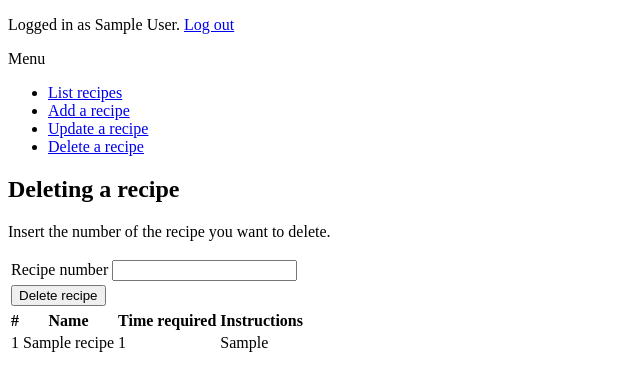
After one commit to lauriap/OnlineRecipes, a Flask app: page /recipes/delete/ in a window 1280 px wide. The commit adds this page. Shown: the top 391 px of the page, without its empty margins (0-640 px from the left). Run offline with Flask 2, Linux system fonts and the light colour scheme; a user stored in the database is signed in; tables that the repository leaves empty hold one stand-in row (values such as "Sample post").

Commit message:
Vko3 v. 0.98

```diff
--- a/application/recipes/forms.py
+++ b/application/recipes/forms.py
@@ -8,3 +8,10 @@ class RecipeForm(FlaskForm):
 
     class Meta:
         csrf = False
+
+
+class DeleteForm(FlaskForm):
+    id = IntegerField("Recipe number")
+
+    class Meta:
+        csrf = False
--- a/application/recipes/views.py
+++ b/application/recipes/views.py
@@ -3,7 +3,7 @@ from flask_login import login_required, current_user
 
 from application import app, db
 from application.recipes.models import Recipe
-from application.recipes.forms import RecipeForm
+from application.recipes.forms import RecipeForm, DeleteForm
 
 
 @app.route("/recipes", methods=["GET"])
@@ -60,3 +60,26 @@ def recipes_create():
     db.session().commit()
 
     return redirect(url_for("recipes_index"))
+
+@app.route("/recipes/delete/", methods=["GET"])
+@login_required
+def recipes_deleteform():
+
+    return render_template("recipes/delete.html", form = DeleteForm(), recipes = Recipe.query.all())
+
+@app.route("/recipes/delete", methods=["POST"])
+@login_required
+def recipes_delete():
+
+    form = DeleteForm(request.form)
+
+    if not form.validate():
+        return render_template("recipes/delete.html", form = form)
+
+    del_id = form.id.data
+
+    Recipe.query.filter_by(id=del_id).delete()
+
+    db.session.commit()
+
+    return redirect(url_for("recipes_index"))
--- a/application/templates/layout.html
+++ b/application/templates/layout.html
@@ -22,6 +22,8 @@
 	<li><a href="{{ url_for('recipes_index') }}">List recipes</a></li>
 	<li><a href="{{ url_for('recipes_form') }}">Add a recipe</a></li>
 	<li><a href="{{ url_for('recipes_updateform') }}">Update a recipe</a></li>
+        <li><a href="{{ url_for('recipes_delete') }}">Delete a recipe</a></li>
+
       </ul>
 
       {% block body %}
--- /dev/null
+++ b/application/templates/recipes/delete.html
@@ -0,0 +1,47 @@
+{% extends "layout.html" %}
+
+{% block body %}
+<h2>Deleting a recipe</h2>
+<p>Insert the number of the recipe you want to delete.</p>
+<form method="POST" action="{{ url_for('recipes_delete') }}">
+  <table>
+    <tr>
+      <td>
+	 {{ form.id.label }}
+      </td>
+      <td>
+         {{ form.id }}
+      </td>
+      <td>
+        <ul>
+          {% for error in form.id.errors %}
+          <li>{{ error }}</li>
+          {% endfor %}
+        </ul>
+      </td>
+    </tr>
+    <tr>
+      <td colspan="2">
+	 <input type="submit" value="Delete recipe"/>
+      </td>
+    </tr>
+
+  <table>
+    <tr>
+      <th>#</th>
+      <th>Name</th>
+      <th>Time required</th>
+      <th>Instructions</th>
+    </tr>
+    {% for recipe in recipes %}
+    <tr>
+      <td>{{ recipe.id }}</td>
+      <td>{{ recipe.name }}</td>
+      <td>{{ recipe.timeNeeded }}</td>
+      <td>{{ recipe.instructions }}</td>
+    </tr>
+    {% endfor %}
+  </table>
+
+</form>
+{% endblock %}
```
Also changed, not shown: readme.md.
